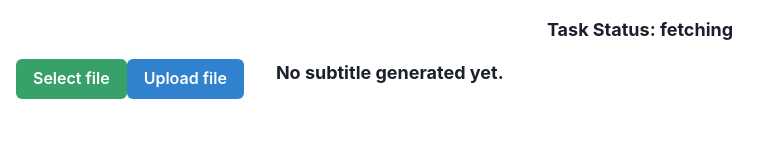
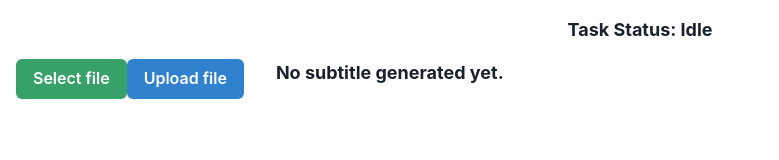
Before and after one commit to charles7668/Mxx, a React (Vite) app in the folder web/: page / in a window 1280 px wide. Shown: the top 160 px of the page, without its empty margins (0-779 px from the left). Built offline with nearby package versions, Linux system fonts and the light colour scheme; no server answers.

Commit message:
ui: improve task status display

```diff
--- a/web/src/App.tsx
+++ b/web/src/App.tsx
@@ -8,12 +8,16 @@ import {
   UploadMediaAsync,
 } from "./api/api.ts";
 import { RenewSessionIdAsync } from "./session/session.ts";
-import { Box, Button, Text, Input } from "@chakra-ui/react";
+import { Box, Button, Text, Input, Spinner } from "@chakra-ui/react";
+import { TaskStatus } from "./models/task_status.ts";
 
 function App() {
   const fileInputRef = useRef<HTMLInputElement>(null);
   const [selectedFile, setSelectedFile] = useState<File | null>(null);
-  const [taskStatus, setTaskStatus] = useState<string>("fetching");
+  const [taskStatus, setTaskStatus] = useState<TaskStatus>({
+    idle: true,
+    message: "Idle",
+  });
   const [needRefreshTaskStatus, setNeedRefreshTaskStatus] =
     useState<boolean>(false);
   const [uploadedMedia, setUploadedMedia] = useState<string | null>("");
@@ -50,12 +54,10 @@ function App() {
     renewTaskStatus();
     UploadMediaAsync(sessionId, formData).then(async (response) => {
       if (response.error === "Session ID is expired") {
-        setTaskStatus("Renewing session...");
         const newSession = await RenewSessionIdAsync();
         response = await UploadMediaAsync(newSession, formData);
       }
       if (response.error) {
-        setTaskStatus("Error: " + response.error);
         alert(response.error);
         return;
       }
@@ -113,17 +115,26 @@ function App() {
     return "";
   };
 
-  const getStatusAsync = async () => {
+  const getStatusAsync: () => Promise<TaskStatus> = async () => {
     const response = await GetMediaTaskStatusAsync();
     if (response === null || response.status !== 200) {
       console.error("failed to get task status : ", response?.status);
-      return "Connection Failed";
+      return {
+        idle: true,
+        message: "Connection Failed",
+      };
     }
     const data = await response.json();
     if ("status" in data && data.status === "Running") {
-      return data.task;
+      return {
+        idle: false,
+        message: data.task,
+      };
     }
-    return "Idle";
+    return {
+      idle: true,
+      message: "Idle",
+    };
   };
 
   useEffect(() => {
@@ -133,7 +144,7 @@ function App() {
       const intervalId = setInterval(async () => {
         const state = await getStatusAsync();
         setTaskStatus(state);
-        if (state === "Idle" || state === "Connection Failed") {
+        if (state.idle) {
           tryCount++;
           if (tryCount >= maxTryCount) {
             if (waitingSubtitle) {
@@ -148,8 +159,12 @@ function App() {
         tryCount = 0;
       }, 1000);
     };
+
     if (needRefreshTaskStatus) {
-      setTaskStatus("fetching task status...");
+      setTaskStatus({
+        idle: false,
+        message: "fetching task status...",
+      });
       startTaskStatusTimer();
     }
   }, [needRefreshTaskStatus, waitingSubtitle]);
@@ -160,9 +175,23 @@ function App() {
 
   return (
     <Box height="100vh" display="flex" flexDirection="column" maxHeight="100vh">
-      <Text fontSize="lg" fontWeight="bold" textAlign="center" mt={4}>
-        Task Status: {taskStatus}
-      </Text>
+      <Box
+        display="flex"
+        flexDirection="row"
+        alignItems="center"
+        justifyContent="center"
+        alignContent="center"
+        mt={4}
+      >
+        <Text fontSize="lg" fontWeight="bold" textAlign="center">
+          Task Status: {taskStatus.message}
+        </Text>
+        {!taskStatus.idle && (
+          <Box as="span" ml={2}>
+            <Spinner size="sm" />
+          </Box>
+        )}
+      </Box>
 
       <Box flex={1} display="flex" flexDirection="row" overflow="auto">
         <Box
--- /dev/null
+++ b/web/src/models/task_status.ts
@@ -0,0 +1,4 @@
+export class TaskStatus {
+  idle: boolean = true;
+  message: string = "Idle";
+}
```
